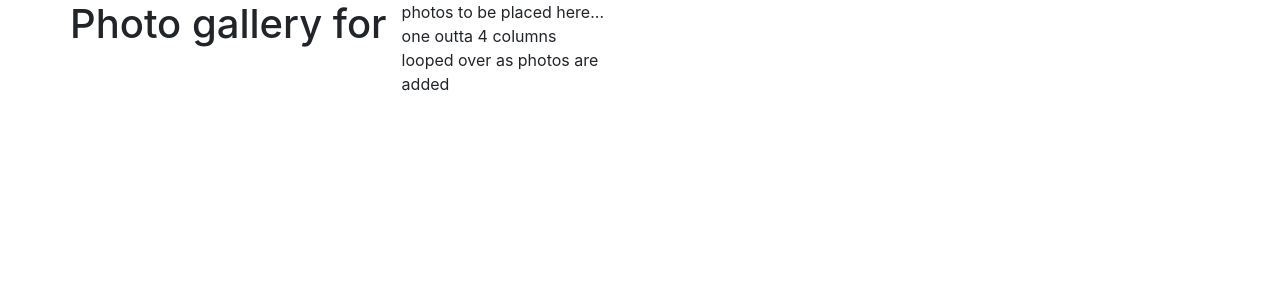
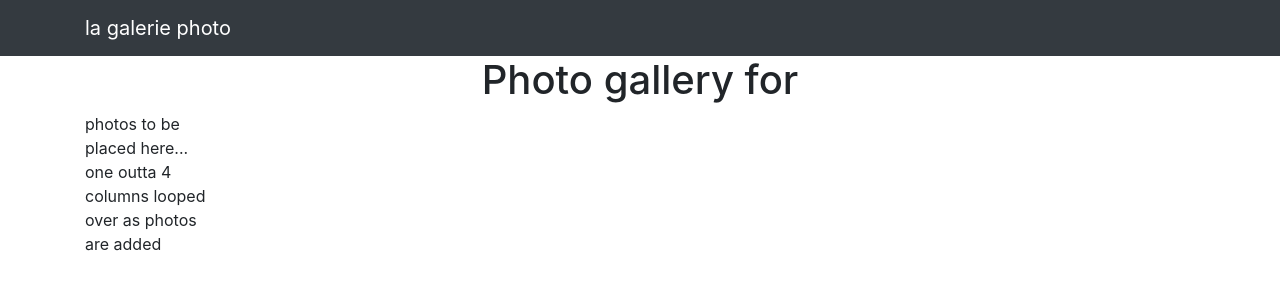
Before and after one commit to rknyra/photo-gallery, a Django app: template gallery/templates/all-photos/home.html in a window 1280 px wide. Shown: the top 300 px of the page. Run offline with Django 3.2, Linux system fonts and the light colour scheme; the template is opened without the code that fills it, so the values that code supplies are empty; some libraries are stand-ins or nearby versions.

Commit message:
add a navbar to navigate to different pages of the web application

```diff
--- a/gallery/templates/all-photos/base.html
+++ b/gallery/templates/all-photos/base.html
@@ -1,4 +1,5 @@
 {% load bootstrap4 %}
+{% load static %}
 <!DOCTYPE html>
 <html>
 <head>
@@ -16,12 +17,13 @@
 </head>
 
 <body>
+    {% include 'navbar.html' %}
+
     {% block content %}
 
      <div class='container'>
-
+        <h1 class='text-center'> Photo gallery for {{date|date:"l d-F Y"}}</h1>
         <div class='row d-inline-flex'>
-         <h1 class='text-center'> Photo gallery for {{date|date:"l d-F Y"}}</h1>
 
             <div class='col-xs-3 col-sm-3 col-md-3 col-lg-3'>
             photos to be placed here... one outta 4 columns looped over as photos are added
--- /dev/null
+++ b/gallery/templates/navbar.html
@@ -0,0 +1,23 @@
+<!DOCTYPE html>
+<html lang='en'>
+<head>
+
+<meta charset='utf-8'>
+<meta name='viewport' content='width=device-width, initial-scale=1'>
+
+</head>
+
+<body>
+<nav class='navbar navbar-dark bg-dark'>
+    <div class='container'>
+
+        <div class='navbar-header'>
+            <a class='navbar-brand' href='{% url 'home'%}'>
+la galerie photo</a>
+        </div>
+
+    </div>
+</nav>
+
+</body>
+</html>
```
